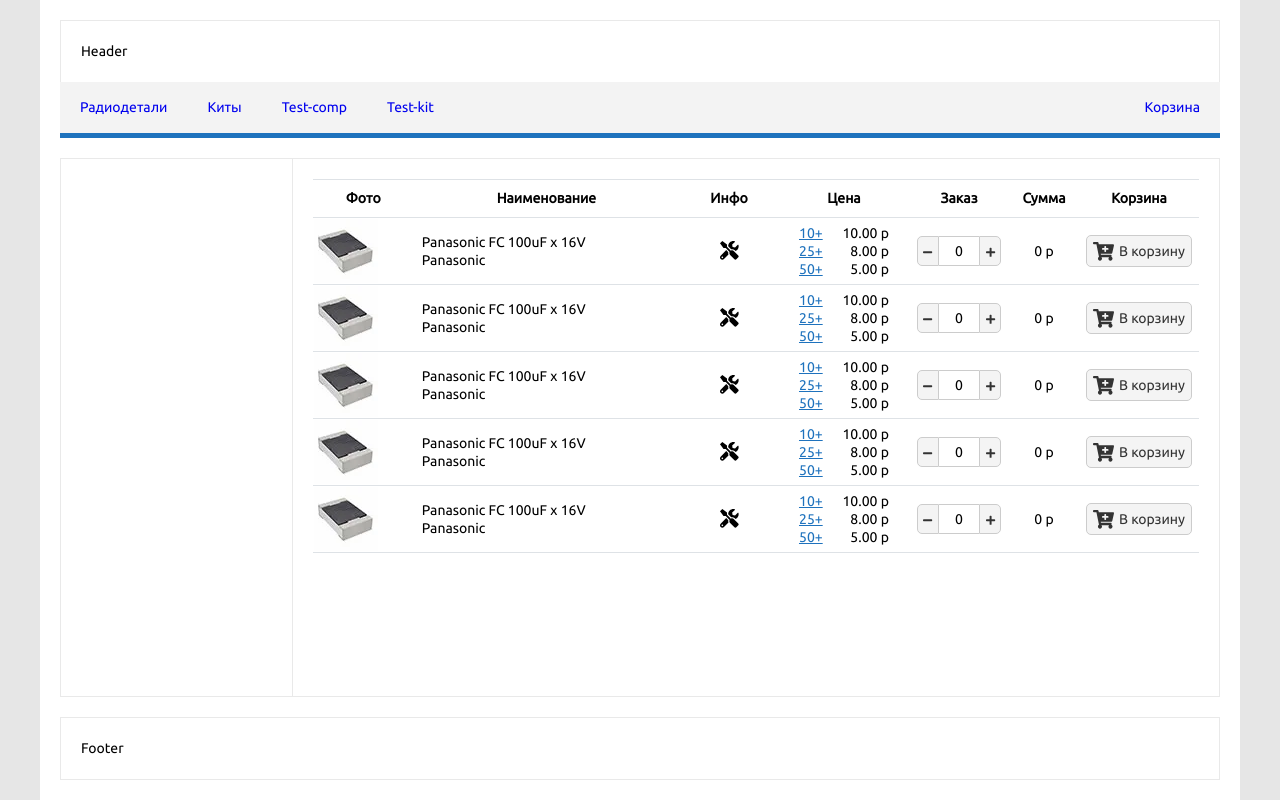
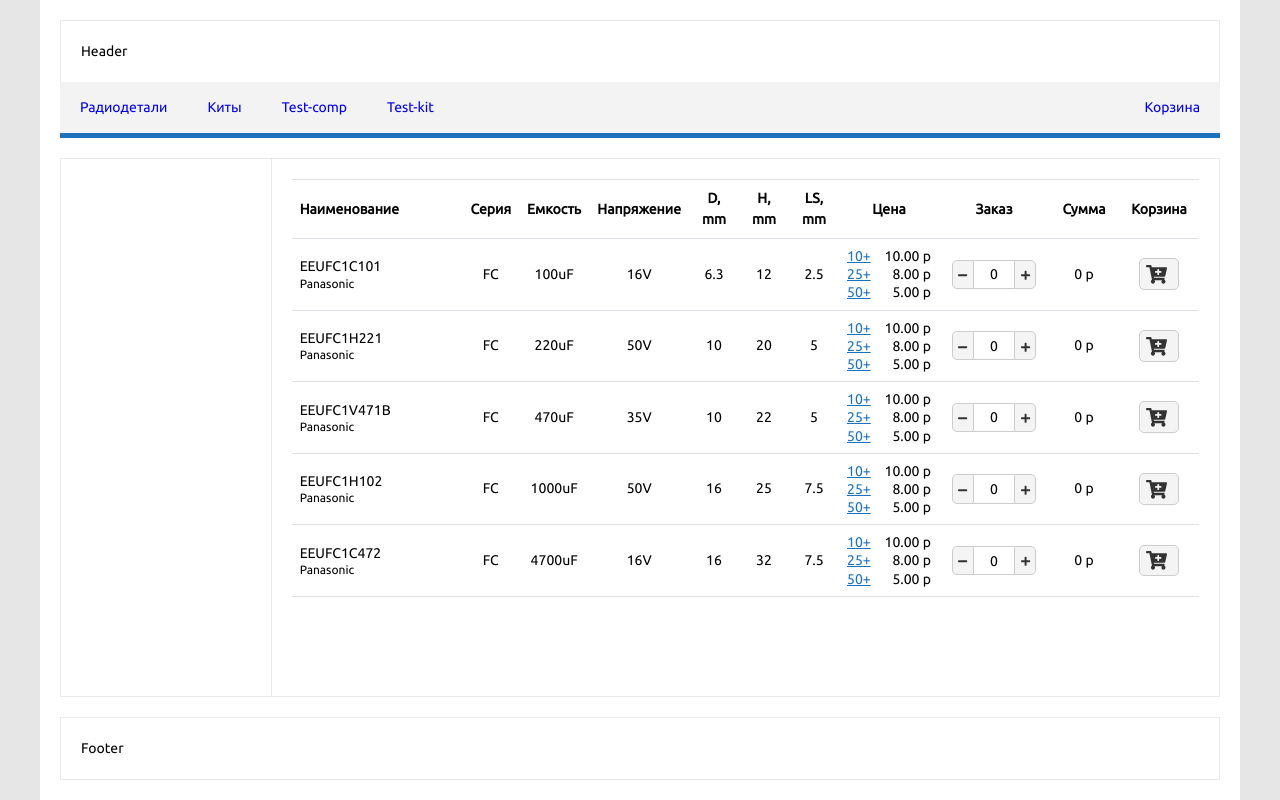
Before and after one commit to u1tima/diyaudioby, a Gatsby site: page /test-page in a window 1280 px wide. Built offline with nearby package versions, Linux system fonts and the light colour scheme; Gatsby itself is replaced by a stand-in of ours.

Commit message:
[dev] change comp view

```diff
--- a/src/components/Comp/Comp.js
+++ b/src/components/Comp/Comp.js
@@ -1,6 +1,8 @@
 import React, { Component } from 'react';
 import css from './Comp.module.css';
-import src from '../../images/0805-(2012-Metric)_tmb.webp';
+import src from '../../images/fc-3300-50.jpg';
+import Tooltip from 'rc-tooltip';
+import 'rc-tooltip/assets/bootstrap_white.css';
 
 import Details from '../Details/Details';
 import FormOrder from '../UI/FormOrder/FormOrder';
@@ -59,10 +61,11 @@ class Comp extends Component {
 
   btnPlusClick = () => {
     const minOrder = this.comp.minOrder;
-    const qnt = this.state.qnt + minOrder;
-    const price = this.getPrice(qnt);
-    const total = qnt * price;
-    this.setState({ qnt, price, total });
+    this.qnt = this.state.qnt + minOrder;
+    const price = this.getPrice(this.qnt);
+    const total = this.qnt * price;
+    this.setState({ qnt: this.qnt, price, total });
+    // this.setState({ qnt, price, total });
 
   }
 
@@ -95,6 +98,14 @@ class Comp extends Component {
     this.setState({ qnt, price, total });
   }
 
+  renderCartButton() {
+    return (
+      <td className={css.cart}>
+        <ButtonAddToCart onClick={this.addToCart} />
+      </td>
+    )
+  }
+
   addToCart = () => console.log('add to cart')
 
   render() {
@@ -103,20 +114,50 @@ class Comp extends Component {
 
       <tr className={css.row}>
 
-        <td className={css.image}>
+        {/* <td className={css.image}>
           <img className={css.photo} src={src} alt="" />
-        </td>
+        </td> */}
 
 
         <td className={css.info}>
-          <div className={css.name}>{this.comp.name}</div>
+
+          <Tooltip
+            placement="left"
+            align={{
+              offset: [-10, 0]
+            }}
+            overlay={<img className={css.photo} src={src} />}
+            arrowContent={<div className="rc-tooltip-arrow-inner"></div>}
+          >
+            <div className={css.partNumber}>{this.comp.partNumber}</div>
+
+          </Tooltip>
+
           <div className={css.manufacture}>{this.comp.manufacture.name}</div>
-          {/* <div className={css.partNumber}>{this.comp.partNumber}</div> */}
         </td>
 
-        <td className={css.details}>
-          <Details data={this.techData} />
-          {/* {this.techData} */}
+        <td className={css.series}>
+          {this.comp.techData[0].value + this.comp.techData[0].units}
+        </td>
+
+        <td className={css.cap}>
+          {this.comp.techData[1].value + this.comp.techData[1].units}
+        </td>
+
+        <td className={css.voltage}>
+          {this.comp.techData[2].value + this.comp.techData[2].units}
+        </td>
+
+        <td className={css.voltage}>
+          {this.comp.techData[4].value}
+        </td>
+
+        <td className={css.voltage}>
+          {this.comp.techData[5].value}
+        </td>
+
+        <td className={css.voltage}>
+          {this.comp.techData[6].value}
         </td>
 
         <td className={css.price}>
@@ -137,9 +178,11 @@ class Comp extends Component {
           {this.state.total} р
         </td>
 
-        <td className={css.cart}>
+        {/* <td className={css.cart}>
           <ButtonAddToCart onClick={this.addToCart} />
-        </td>
+        </td> */}
+
+        {this.renderCartButton()}
 
       </tr>
     );
--- a/src/components/Comp/Comp.module.css
+++ b/src/components/Comp/Comp.module.css
@@ -2,14 +2,12 @@
   border-top: 1px solid #dee2e6;
 }
 
-.image {
-  text-align: center;
+.manufacture {
+  font-size: 12px;
 }
 
 .photo {
-  /* padding: 10px; */
-
-  /* background-color: #ccc; */
+ width: 150px;
 }
 
 .info {
@@ -17,6 +15,13 @@
   padding-left: 8px;
   text-align: left;
 }
+
+.series,
+.cap,
+.voltage {
+  width: 50px;
+}
+
 
 .details {
   width: 100px;
@@ -26,8 +31,7 @@
 }
 
 .price {
-  width: 130px;
-  padding: 0 20px;
+  width: 100px;
   line-height: 1.3;
 }
 
@@ -49,7 +53,7 @@
 }
 
 .control {
-  width: 100px;
+  width: 110px;
 }
 .total {
   width: 70px;
@@ -76,5 +80,5 @@
 } */
 
 .cart {
-  width: 120px;
+  width: 80px;
 }
--- a/src/components/CompList/CompList.js
+++ b/src/components/CompList/CompList.js
@@ -2,6 +2,7 @@ import React, { Component } from 'react';
 import css from './CompList.module.css';
 // import elcap from '../../data/database/elcap';
 import Comp from '../Comp/Comp';
+import Elem from '../Elem/Elem';
 
 
 class CompList extends Component {
@@ -29,9 +30,15 @@ class CompList extends Component {
 
           <thead>
             <tr>
-              <th>Фото</th>
-              <th>Наименование</th>
-              <th>Инфо</th>
+              {/* <th>Фото</th> */}
+              <th className={css.partnumber}>Наименование</th>
+              {/* <th>Инфо</th> */}
+              <th>Серия</th>
+              <th>Емкость</th>
+              <th>Напряжениe</th>
+              <th>D, mm</th>
+              <th>H, mm</th>
+              <th>LS, mm</th>
               <th>Цена</th>
               <th>Заказ</th>
               <th>Сумма</th>
--- a/src/components/CompList/CompList.module.css
+++ b/src/components/CompList/CompList.module.css
@@ -5,10 +5,15 @@
   border-bottom: 1px solid #dee2e6;
 }
 
-th {
+th, td {
   padding: 8px;
 }
 
 td {
   text-align: center;
+  /* border: 1px solid black; */
 }
+
+.partnumber {
+  text-align: left;
+}
--- /dev/null
+++ b/src/components/Elem/Elem.js
@@ -0,0 +1,22 @@
+import React from 'react';
+import Comp from '../Comp/Comp';
+
+class Elem extends Comp {
+  constructor(props) {
+    super(props);
+    console.log(this.state)
+  }
+
+  render() {
+
+    return (
+      <div>
+        {this.renderCartButton()}
+      </div>
+    )
+
+
+  }
+}
+
+export default Elem;
--- a/src/components/PartCaption/PartCaption.module.css
+++ b/src/components/PartCaption/PartCaption.module.css
@@ -1,4 +1,5 @@
 .caption {
+  padding: 0;
   background-color: #1e72bd;
   color: #fff;
 }
--- a/src/components/UI/ButtonAddToCart/ButtonAddToCart.js
+++ b/src/components/UI/ButtonAddToCart/ButtonAddToCart.js
@@ -10,7 +10,6 @@ const ButtonAddToCart = (props) => {
         className={css.icon}
         icon={faCartPlus}
         size="lg" />
-        В корзину
     </button>
   );
 }
--- a/src/data/database/elcap.js
+++ b/src/data/database/elcap.js
@@ -40,8 +40,8 @@ const data = [
   },
   {
     id: 1,
-    name: 'Panasonic FC 100uF x 16V',
-    partNumber: 'EEUFC1C101',
+    name: 'Panasonic FC 220uF x 50V',
+    partNumber: 'EEUFC1H221',
     body: '',
     manufacture: {
       id: 12,
@@ -53,12 +53,12 @@ const data = [
     },
     techData: [
       { name: 'Серия', value: 'FC', units: '', factor: 0 },
-      { name: 'Емкость', value: 100, units: 'uF', factor: 1e-6 },
-      { name: 'Напряжение', value: 16, units: 'V', factor: 0 },
+      { name: 'Емкость', value: 220, units: 'uF', factor: 1e-6 },
+      { name: 'Напряжение', value: 50, units: 'V', factor: 0 },
       { name: 'Полярность', value: 'Bipolar', units: '', factor: 0 },
-      { name: 'Диаметр', value: 6.3, units: 'мм', factor: 0 },
-      { name: 'Высота', value: 12, units: 'мм', factor: 0 },
-      { name: 'Шаг', value: 2.5, units: 'мм', factor: 0 },
+      { name: 'Диаметр', value: 10, units: 'мм', factor: 0 },
+      { name: 'Высота', value: 20, units: 'мм', factor: 0 },
+      { name: 'Шаг', value: 5, units: 'мм', factor: 0 },
     ],
     storaqe: [
       { id: 1, name: 'C-23', qnt: 230 },
@@ -79,8 +79,8 @@ const data = [
   },
   {
     id: 1,
-    name: 'Panasonic FC 100uF x 16V',
-    partNumber: 'EEUFC1C101',
+    name: 'Panasonic FC 470uF x 35V',
+    partNumber: 'EEUFC1V471B',
     body: '',
     manufacture: {
       id: 12,
@@ -92,12 +92,12 @@ const data = [
     },
     techData: [
       { name: 'Серия', value: 'FC', units: '', factor: 0 },
-      { name: 'Емкость', value: 100, units: 'uF', factor: 1e-6 },
-      { name: 'Напряжение', value: 16, units: 'V', factor: 0 },
+      { name: 'Емкость', value: 470, units: 'uF', factor: 1e-6 },
+      { name: 'Напряжение', value: 35, units: 'V', factor: 0 },
       { name: 'Полярность', value: 'Bipolar', units: '', factor: 0 },
-      { name: 'Диаметр', value: 6.3, units: 'мм', factor: 1e-3 },
-      { name: 'Высота', value: 12, units: 'мм', factor: 1e-3 },
-      { name: 'Шаг', value: 2.5, units: 'мм', factor: 1e-3 },
+      { name: 'Диаметр', value: 10, units: 'мм', factor: 1e-3 },
+      { name: 'Высота', value: 22, units: 'мм', factor: 1e-3 },
+      { name: 'Шаг', value: 5, units: 'мм', factor: 1e-3 },
     ],
     storaqe: [
       { id: 1, name: 'C-23', qnt: 230 },
@@ -118,8 +118,8 @@ const data = [
   },
   {
     id: 1,
-    name: 'Panasonic FC 100uF x 16V',
-    partNumber: 'EEUFC1C101',
+    name: 'Panasonic FC 1000uF x 50V',
+    partNumber: 'EEUFC1H102',
     body: '',
     manufacture: {
       id: 12,
@@ -131,12 +131,12 @@ const data = [
     },
     techData: [
       { name: 'Серия', value: 'FC', units: '', factor: 0 },
-      { name: 'Емкость', value: 100, units: 'uF', factor: 1e-6 },
-      { name: 'Напряжение', value: 16, units: 'V', factor: 0 },
+      { name: 'Емкость', value: 1000, units: 'uF', factor: 1e-6 },
+      { name: 'Напряжение', value: 50, units: 'V', factor: 0 },
       { name: 'Полярность', value: 'Bipolar', units: '', factor: 0 },
-      { name: 'Диаметр', value: 6.3, units: 'мм', factor: 1e-3 },
-      { name: 'Высота', value: 12, units: 'мм', factor: 1e-3 },
-      { name: 'Шаг', value: 2.5, units: 'мм', factor: 1e-3 },
+      { name: 'Диаметр', value: 16, units: 'мм', factor: 1e-3 },
+      { name: 'Высота', value: 25, units: 'мм', factor: 1e-3 },
+      { name: 'Шаг', value: 7.5, units: 'мм', factor: 1e-3 },
     ],
     storaqe: [
       { id: 1, name: 'C-23', qnt: 230 },
@@ -157,8 +157,8 @@ const data = [
   },
   {
     id: 1,
-    name: 'Panasonic FC 100uF x 16V',
-    partNumber: 'EEUFC1C101',
+    name: 'Panasonic FC 4700uF x 16V',
+    partNumber: 'EEUFC1C472',
     body: '',
     manufacture: {
       id: 12,
@@ -170,12 +170,12 @@ const data = [
     },
     techData: [
       { name: 'Серия', value: 'FC', units: '', factor: 0 },
-      { name: 'Емкость', value: 100, units: 'uF', factor: 1e-6 },
+      { name: 'Емкость', value: 4700, units: 'uF', factor: 1e-6 },
       { name: 'Напряжение', value: 16, units: 'V', factor: 0 },
       { name: 'Полярность', value: 'Bipolar', units: '', factor: 0 },
-      { name: 'Диаметр', value: 6.3, units: 'мм', factor: 1e-3 },
-      { name: 'Высота', value: 12, units: 'мм', factor: 1e-3 },
-      { name: 'Шаг', value: 2.5, units: 'мм', factor: 1e-3 },
+      { name: 'Диаметр', value: 16, units: 'мм', factor: 1e-3 },
+      { name: 'Высота', value: 32, units: 'мм', factor: 1e-3 },
+      { name: 'Шаг', value: 7.5, units: 'мм', factor: 1e-3 },
     ],
     storaqe: [
       { id: 1, name: 'C-23', qnt: 230 },
--- a/src/layout/content/content.module.css
+++ b/src/layout/content/content.module.css
@@ -1,4 +1,4 @@
 .content {
-  width: 80%;
+  width: 100%;
   padding: 20px;
 }
--- a/src/layout/sidebar/sidebar.module.css
+++ b/src/layout/sidebar/sidebar.module.css
@@ -1,5 +1,5 @@
 .sidebar {
-  width: 20%;
+  width: 250px;
   padding: 20px;
 }
 
--- a/src/pages/test-page.js
+++ b/src/pages/test-page.js
@@ -4,6 +4,7 @@ import Sidebar from '../layout/sidebar/sidebar';
 import Content from '../layout/content/content';
 import CompList from '../components/CompList/CompList';
 import components from '../data/database/elcap';
+import Elem from '../components/Elem/Elem';
 
 
 export default () => (
@@ -11,7 +12,7 @@ export default () => (
     <Sidebar side='left'></Sidebar>
     <Content>
 
-      <CompList data={components}/>
+      <CompList data={components} />
 
     </Content>
   </Layout>
```
Also changed, not shown: src/images/fc-3300-50.jpg (added).
